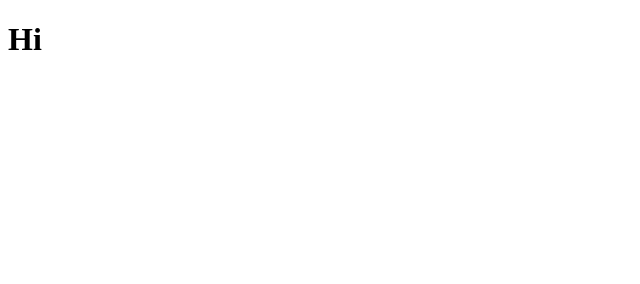
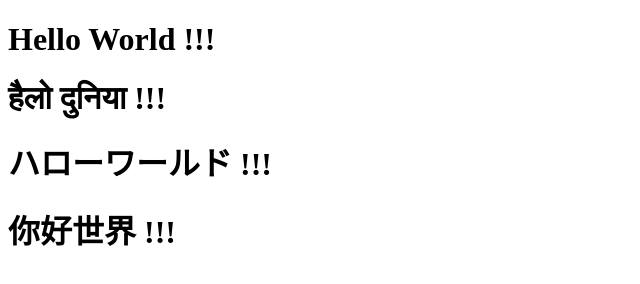
Before and after one commit to abinani/hello-world, a plain HTML site: page index.html in a window 1280 px wide. Shown: the whole page, without its empty margins (0-640 px from the left). Drawn offline with Linux system fonts and the light colour scheme.

Commit message:
Hello World in other languages

```diff
--- a/index.html
+++ b/index.html
@@ -1,11 +1,15 @@
 <!DOCTYPE html>
 <HTML>
     <HEAD>
+        <meta charset="UTF-8">
         <TITLE>
              Hello World
         </TITLE>
     </HEAD>
     <BODY>
-        <H1>Hi</H1>
+        <H1>Hello World !!!</H1>
+        <H1>हैलो दुनिया !!!</H1>
+        <H1>ハローワールド !!!</H1>
+        <H1>你好世界 !!!</H1>
     </BODY>
 </HTML>
```
